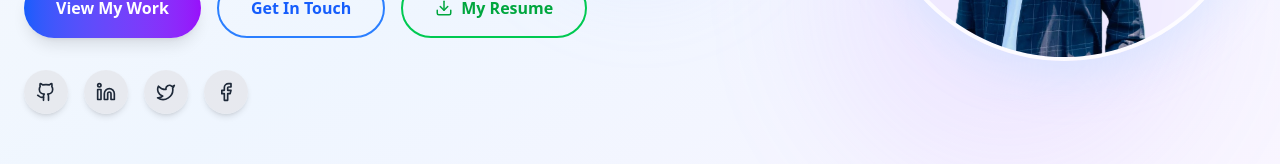
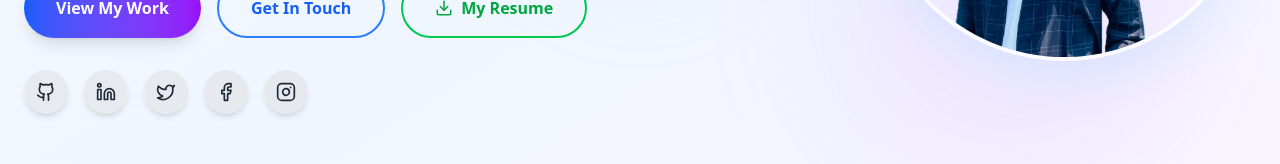
Before and after one commit to Beyond-Sifat/My-Portfolio, a React (Vite) app: page / in a window 1280 px wide. Shown: the part 531-695 px from the top of the page. Built offline with nearby package versions, Linux system fonts and the light colour scheme.

Commit message:
Social link added

```diff
--- a/src/Component/Banner/Banner.jsx
+++ b/src/Component/Banner/Banner.jsx
@@ -1,4 +1,4 @@
-import { ChevronDown, Download, Facebook, Github, Linkedin, Twitter } from "lucide-react";
+import { ChevronDown, Download, Facebook, Github, Instagram, Linkedin, Twitter } from "lucide-react";
 import { useEffect, useState } from "react";
 // import "./banner.css"
 import myPic from "../../assets/Sifat-protfolio.png"
@@ -86,7 +86,7 @@ const Banner = () => {
                             <Github className="text-gray-800 dark:text-gray-200" size={20} />
                         </a>
                         <a
-                            href="https://www.linkedin.com/in/syed-sifat2004"
+                            href="https://www.linkedin.com/in/beyond-sifat"
                             target="_blank"
                             rel="noopener noreferrer"
                             className="p-3 rounded-full bg-gray-200/80 dark:bg-gray-700/80 hover:bg-blue-500 dark:hover:bg-blue-600 transition-all duration-300 shadow-md hover:shadow-lg hover:scale-110 group"
@@ -94,7 +94,7 @@ const Banner = () => {
                             <Linkedin className="text-gray-800 dark:text-gray-200 group-hover:text-white" size={20} />
                         </a>
                         <a
-                            href="https://twitter.com"
+                            href="https://x.com/beyond_sifat"
                             target="_blank"
                             rel="noopener noreferrer"
                             className="p-3 rounded-full bg-gray-200/80 dark:bg-gray-700/80 hover:bg-blue-400 dark:hover:bg-blue-500 transition-all duration-300 shadow-md hover:shadow-lg hover:scale-110 group"
@@ -102,12 +102,20 @@ const Banner = () => {
                             <Twitter className="text-gray-800 dark:text-gray-200 group-hover:text-white" size={20} />
                         </a>
                         <a
-                            href="https://facebook.com"
+                            href="https://www.facebook.com/beyond.sifat"
                             target="_blank"
                             rel="noopener noreferrer"
                             className="p-3 rounded-full bg-gray-200/80 dark:bg-gray-700/80 hover:bg-blue-600 dark:hover:bg-blue-700 transition-all duration-300 shadow-md hover:shadow-lg hover:scale-110 group"
                         >
                             <Facebook className="text-gray-800 dark:text-gray-200 group-hover:text-white" size={20} />
+                        </a>
+                        <a
+                            href="https://www.instagram.com/beyond_sifat"
+                            target="_blank"
+                            rel="noopener noreferrer"
+                            className="p-3 rounded-full bg-gray-200/80 dark:bg-gray-700/80 hover:bg-blue-600 dark:hover:bg-blue-700 transition-all duration-300 shadow-md hover:shadow-lg hover:scale-110 group"
+                        >
+                            <Instagram className="text-gray-800 dark:text-gray-200 group-hover:text-white" size={20} />
                         </a>
                     </div>
                 </div>
```
